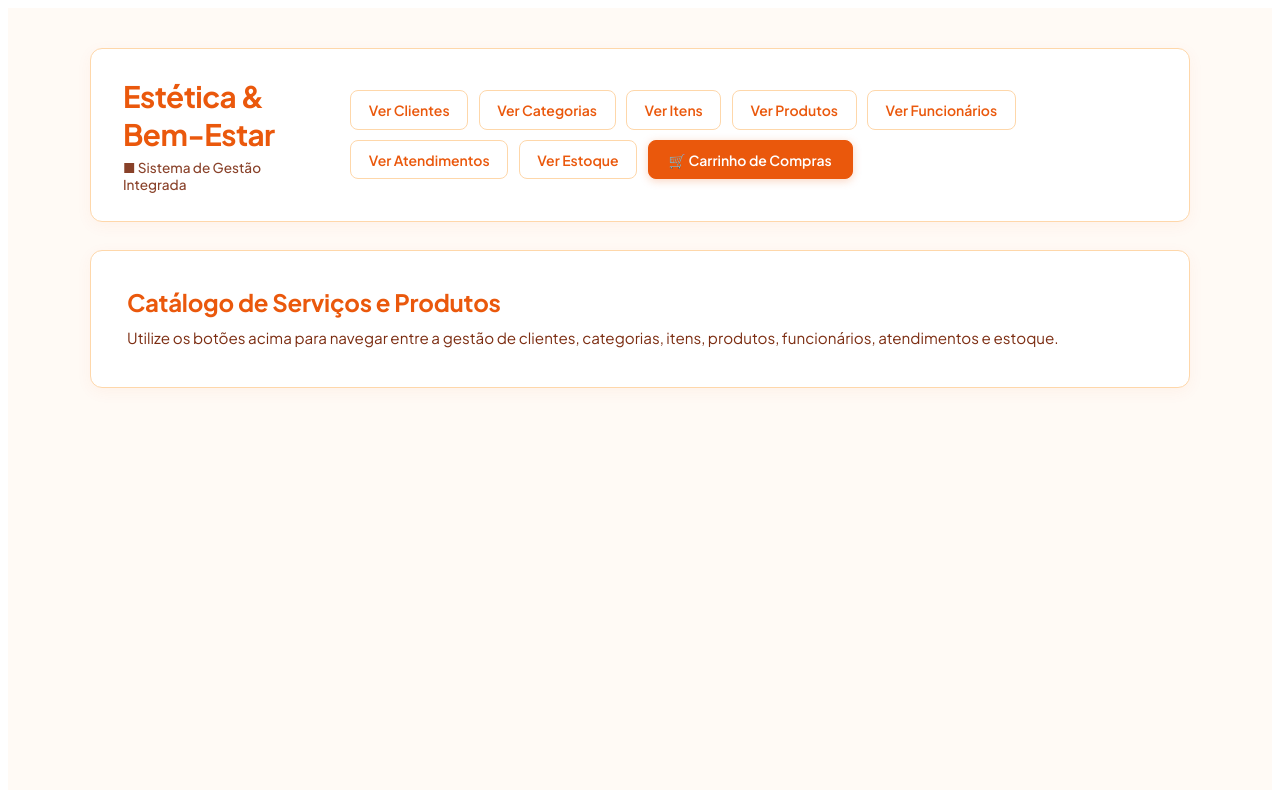
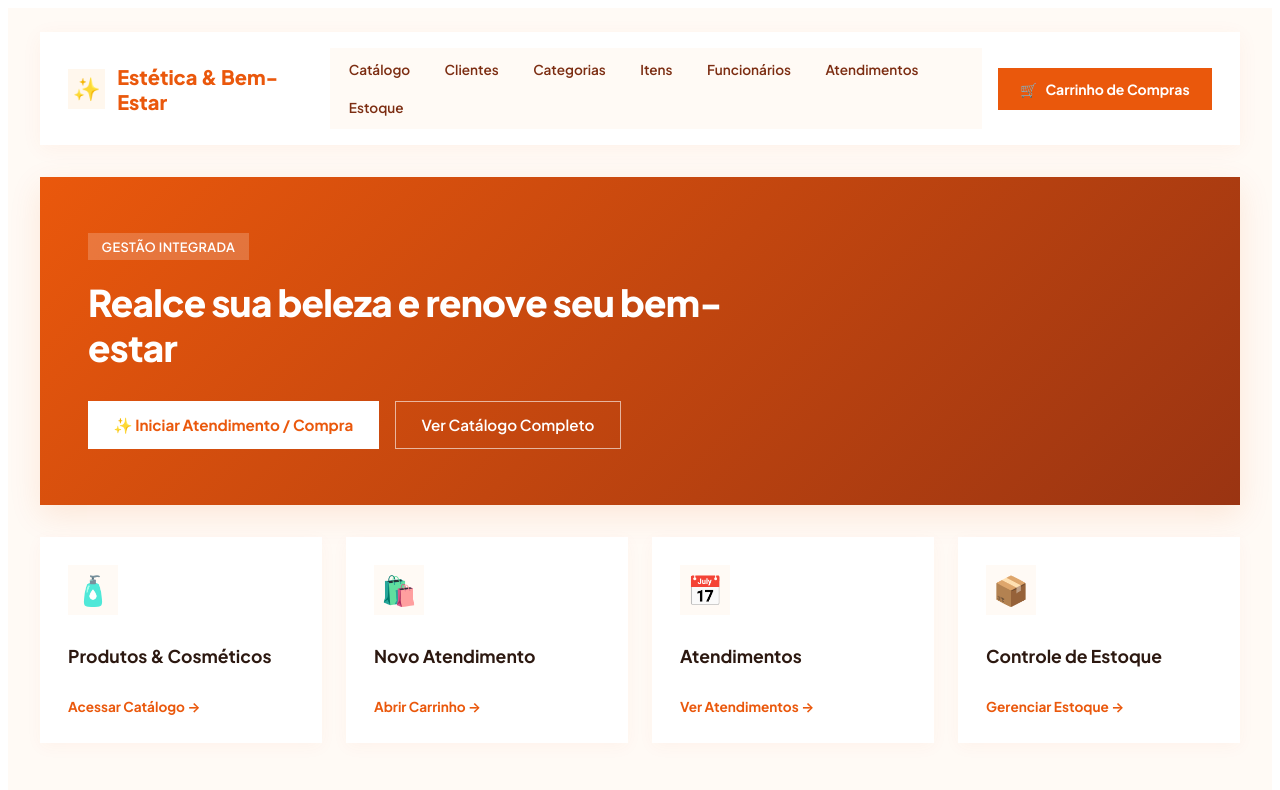
Before and after one commit to LucasAzeG/loja_bem_estar, an Angular app in the folder loja_bem_estar/: page / in a window 1280 px wide. Shown: the top 790 px of the page. Built offline with nearby package versions, Linux system fonts and the light colour scheme.

Commit message:
fazendo desing pro home

```diff
--- a/loja_bem_estar/src/app/components/home.component/home.component.css
+++ b/loja_bem_estar/src/app/components/home.component/home.component.css
@@ -1,148 +1,243 @@
-/* ==========================================================================
-   1. IMPORTAÇÕES E CONFIGURAÇÕES GLOBAIS
-   ========================================================================== */
+@import url('https://fonts.googleapis.com/css2?family=Plus+Jakarta+Sans:wght@400;500;600;700;800&display=swap');
 
-/* Importação da fonte moderna 'Plus Jakarta Sans' do Google Fonts */
-@import url('https://fonts.googleapis.com/css2?family=Plus+Jakarta+Sans:wght@400;500;600;700&display=swap');
-
-/* Configuração do container raiz da página (:host é a tag do próprio componente Angular) */
 :host {
   display: block;
   min-height: 100vh;
-  background-color: #fffaf5; /* Fundo em tom creme quente e suave */
+  background-color: #fffaf5;
   font-family: 'Plus Jakarta Sans', system-ui, -apple-system, sans-serif;
-  color: #2c1810;            /* Cor de texto principal (marrom escuro aconchegante) */
-  padding: 2.5rem 1.5rem;
+  color: #2c1810;
+  padding: 1.5rem 2rem 4rem 2rem;
 }
 
-/* Centralizador de conteúdo para evitar que a tela estique demais em monitores grandes */
-.container {
-  max-width: 1100px;
+.storefront-container {
+  max-width: 1200px;
   margin: 0 auto;
 }
 
 /* ==========================================================================
-   2. CABEÇALHO E BARRA DE NAVEGAÇÃO (HEADER)
+   1. NAVBAR RETANGULAR
    ========================================================================== */
-
-/* Card de cabeçalho: alinha o título da loja e os botões de atalho */
-.header-container {
+.navbar {
   display: flex;
   justify-content: space-between;
   align-items: center;
-  padding: 1.75rem 2rem;
+  padding: 1rem 1.75rem;
   background-color: #ffffff;
-  border: 1px solid #fed7aa;  /* Borda laranja pastel discreta */
-  border-radius: 12px;         /* Cantos arredondados para um visual moderno */
-  box-shadow: 0 4px 16px rgba(234, 88, 12, 0.05); /* Sombra muito suave em tom quente */
-  margin-bottom: 1.75rem;
+  border-radius: 0;
+  box-shadow: 0 4px 20px rgba(234, 88, 12, 0.05);
+  margin-bottom: 2rem;
+  gap: 1rem;
+}
+
+.brand {
+  display: flex;
+  align-items: center;
+  gap: 0.75rem;
+}
+
+.brand-logo {
+  font-size: 1.4rem;
+  background: #fff7ed;
+  width: 40px;
+  height: 40px;
+  display: flex;
+  align-items: center;
+  justify-content: center;
+  border-radius: 0;
+}
+
+.brand-title {
+  font-weight: 800;
+  font-size: 1.25rem;
+  color: #ea580c;
+}
+
+.nav-links {
+  display: flex;
+  gap: 0.25rem;
+  background-color: #fffaf5;
+  padding: 0.25rem;
+  border-radius: 0;
+  flex-wrap: wrap;
+}
+
+.nav-link {
+  text-decoration: none;
+  color: #7c2d12;
+  font-size: 0.85rem;
+  font-weight: 600;
+  padding: 0.55rem 0.95rem;
+  border-radius: 0;
+  transition: all 0.2s ease;
+}
+
+.nav-link:hover {
+  color: #ea580c;
+  background-color: #ffffff;
+}
+
+.btn-cart {
+  display: flex;
+  align-items: center;
+  gap: 0.5rem;
+  background-color: #ea580c;
+  color: #ffffff;
+  border: none;
+  border-radius: 0;
+  padding: 0.75rem 1.4rem;
+  font-family: inherit;
+  font-size: 0.875rem;
+  font-weight: 700;
+  cursor: pointer;
+  transition: background-color 0.2s ease;
+  white-space: nowrap;
+}
+
+.btn-cart:hover {
+  background-color: #c2410c;
+}
+
+/* ==========================================================================
+   2. HERO BANNER RETANGULAR
+   ========================================================================== */
+.hero-banner {
+  background: linear-gradient(135deg, #ea580c 0%, #9a3412 100%);
+  border-radius: 0;
+  padding: 3.5rem 3rem;
+  color: #ffffff;
+  margin-bottom: 2rem;
+  box-shadow: 0 10px 30px rgba(234, 88, 12, 0.12);
+}
+
+.hero-content {
+  max-width: 650px;
+}
+
+.hero-badge {
+  display: inline-block;
+  background-color: rgba(255, 255, 255, 0.2);
+  padding: 0.35rem 0.85rem;
+  border-radius: 0;
+  font-size: 0.8rem;
+  font-weight: 600;
+  letter-spacing: 0.03em;
+  margin-bottom: 1.25rem;
+  text-transform: uppercase;
+}
+
+.hero-content h1 {
+  font-size: 2.3rem;
+  font-weight: 800;
+  line-height: 1.2;
+  margin: 0 0 2rem 0;
+  letter-spacing: -0.02em;
+}
+
+.hero-actions {
+  display: flex;
+  gap: 1rem;
+  flex-wrap: wrap;
+}
+
+.btn-hero-primary {
+  background-color: #ffffff;
+  color: #ea580c;
+  border: none;
+  border-radius: 0;
+  padding: 0.85rem 1.6rem;
+  font-family: inherit;
+  font-size: 0.95rem;
+  font-weight: 700;
+  cursor: pointer;
+  transition: background-color 0.2s ease;
+}
+
+.btn-hero-primary:hover {
+  background-color: #fff7ed;
+}
+
+.btn-hero-secondary {
+  background-color: transparent;
+  color: #ffffff;
+  border: 1px solid rgba(255, 255, 255, 0.6);
+  border-radius: 0;
+  padding: 0.85rem 1.6rem;
+  font-family: inherit;
+  font-size: 0.95rem;
+  font-weight: 600;
+  cursor: pointer;
+  transition: background-color 0.2s ease;
+}
+
+.btn-hero-secondary:hover {
+  background-color: rgba(255, 255, 255, 0.15);
+}
+
+/* ==========================================================================
+   3. CARDS DE DESTAQUE QUADRADOS
+   ========================================================================== */
+.store-features {
+  display: grid;
+  grid-template-columns: repeat(auto-fit, minmax(230px, 1fr));
   gap: 1.5rem;
 }
 
-/* Título principal da loja no cabeçalho */
-.header-container h1 {
-  color: #ea580c;             /* Laranja vibrante principal */
-  font-size: 1.85rem;
-  font-weight: 700;
-  letter-spacing: -0.02em;
-  margin: 0;
+.feature-card {
+  background-color: #ffffff;
+  border-radius: 0;
+  padding: 1.75rem;
+  cursor: pointer;
+  box-shadow: 0 4px 16px rgba(234, 88, 12, 0.04);
+  transition: all 0.2s ease;
+  display: flex;
+  flex-direction: column;
+  justify-content: space-between;
+  min-height: 150px;
+  border: none;
 }
 
-/* Subtítulo / Descrição da empresa */
-.header-container p {
-  color: #7c2d12;
-  font-size: 0.85rem;
-  font-weight: 500;
-  margin: 0.35rem 0 0 0;
-  opacity: 0.9;
+.feature-card:hover {
+  transform: translateY(-3px);
+  box-shadow: 0 8px 24px rgba(234, 88, 12, 0.12);
 }
 
-/* ==========================================================================
-   3. GRUPO DE BOTÕES E ATALHOS DE NAVEGAÇÃO
-   ========================================================================== */
-
-/* Agrupador flexível para alinhar os botões com quebra automática de linha */
-.acoes {
+.feature-icon {
+  font-size: 1.8rem;
+  background-color: #fffaf5;
+  width: 50px;
+  height: 50px;
   display: flex;
   align-items: center;
-  gap: 0.65rem;
-  flex-wrap: wrap;
+  justify-content: center;
+  border-radius: 0;
+  margin-bottom: 1rem;
 }
 
-/* Estilo base para botões secundários (vazados) */
-.btn-outline {
-  background-color: #ffffff;
-  color: #ea580c;
-  border: 1px solid #fed7aa;   /* Borda mais suave para não poluir o visual */
-  border-radius: 8px;          /* Arredondamento elegante dos botões */
-  padding: 0.6rem 1.1rem;
-  font-family: inherit;
-  font-size: 0.875rem;
-  font-weight: 600;
-  cursor: pointer;
-  /* Transição suave para efeitos de hover e clique */
-  transition: all 0.2s cubic-bezier(0.4, 0, 0.2, 1);
+.feature-card h3 {
+  font-size: 1.1rem;
+  font-weight: 700;
+  color: #2c1810;
+  margin: 0 0 1rem 0;
 }
 
-/* Efeito ao passar o mouse nos botões secundários */
-.btn-outline:hover {
-  background-color: #fff7ed;
-  border-color: #ea580c;
-  color: #c2410c;
-  transform: translateY(-1px); /* Micro-elevação para dar sensação de clique */
-  box-shadow: 0 2px 6px rgba(234, 88, 12, 0.1);
+.feature-link {
+  font-size: 0.85rem;
+  font-weight: 700;
+  color: #ea580c;
 }
 
-/* Estilo para o botão de ação principal (destaque preenchido) */
-.btn-primary {
-  background-color: #ea580c;
-  color: #ffffff;
-  border: 1px solid #ea580c;
-  border-radius: 8px;
-  padding: 0.6rem 1.25rem;
-  font-family: inherit;
-  font-size: 0.875rem;
-  font-weight: 600;
-  cursor: pointer;
-  /* Transição suave para a animação do botão principal */
-  transition: all 0.2s cubic-bezier(0.4, 0, 0.2, 1);
-  box-shadow: 0 2px 8px rgba(234, 88, 12, 0.25); /* Destaque tridimensional */
+@media (max-width: 900px) {
+  .navbar {
+    flex-direction: column;
+    align-items: stretch;
+  }
+  .nav-links {
+    justify-content: center;
+  }
+  .hero-banner {
+    padding: 2.5rem 1.75rem;
+  }
+  .hero-content h1 {
+    font-size: 1.85rem;
+  }
 }
-
-/* Efeito ao passar o mouse no botão principal */
-.btn-primary:hover {
-  background-color: #c2410c;
-  border-color: #c2410c;
-  transform: translateY(-1px);
-  box-shadow: 0 4px 12px rgba(234, 88, 12, 0.35);
-}
-
-/* ==========================================================================
-   4. CARD DE BOAS-VINDAS / CONTEÚDO PRINCIPAL
-   ========================================================================== */
-
-/* Painel principal de boas-vindas da home */
-.card-bem-vindo {
-  background-color: #ffffff;
-  border: 1px solid #fed7aa;
-  border-radius: 12px;
-  padding: 2.25rem;
-  box-shadow: 0 4px 16px rgba(234, 88, 12, 0.05);
-}
-
-/* Título da seccional interna */
-.card-bem-vindo h2 {
-  color: #ea580c;
-  font-size: 1.5rem;
-  font-weight: 700;
-  margin: 0 0 0.6rem 0;
-  letter-spacing: -0.01em;
-}
-
-/* Texto descritivo e orientações do painel principal */
-.card-bem-vindo p {
-  color: #7c2d12;
-  font-size: 0.95rem;
-  line-height: 1.6;            /* Melhora a legibilidade do texto */
-  margin: 0;
-}
--- a/loja_bem_estar/src/app/components/home.component/home.component.html
+++ b/loja_bem_estar/src/app/components/home.component/home.component.html
@@ -1,34 +1,72 @@
-<!-- Container principal que centraliza e delimita a largura do layout da Home -->
-<div class="container">
+<div class="storefront-container">
 
-  <!-- Cabeçalho da página: agrupa a identificação do sistema e a barra de navegação -->
-  <header class="header-container">
-
-    <!-- Bloco de títulos da aplicação -->
-    <div>
-      <h1>Estética & Bem-Estar</h1>
-      <p>■ Sistema de Gestão Integrada</p>
+  <!-- Navbar Superior Retangular -->
+  <header class="navbar">
+    <div class="brand">
+      <div class="brand-logo">✨</div>
+      <span class="brand-title">Estética & Bem-Estar</span>
     </div>
 
-    <!-- Seção de navegação: agrupa os botões de atalho -->
-    <div class="acoes">
-      <button routerLink="/clientes" class="btn-outline">Ver Clientes</button>
-      <button routerLink="/categorias" class="btn-outline">Ver Categorias</button>
-      <button routerLink="/itens" class="btn-outline">Ver Itens</button>
-      <button routerLink="/produtos/catalogo" class="btn-outline">Ver Produtos</button>
-      <button routerLink="/funcionarios" class="btn-outline">Ver Funcionários</button>
-      <button routerLink="/atendimentos" class="btn-outline">Ver Atendimentos</button>
-      <button routerLink="/estoque" class="btn-outline">Ver Estoque</button>
+    <!-- Links de Navegação Principal -->
+    <nav class="nav-links">
+      <a routerLink="/produtos/catalogo" class="nav-link">Catálogo</a>
+      <a routerLink="/clientes" class="nav-link">Clientes</a>
+      <a routerLink="/categorias" class="nav-link">Categorias</a>
+      <a routerLink="/itens" class="nav-link">Itens</a>
+      <a routerLink="/funcionarios" class="nav-link">Funcionários</a>
+      <a routerLink="/atendimentos" class="nav-link">Atendimentos</a>
+      <a routerLink="/estoque" class="nav-link">Estoque</a>
+    </nav>
 
-      <!-- Botão principal em destaque para abrir diretamente o Carrinho de Compras -->
-      <button routerLink="/atendimentos/novo" class="btn-primary">🛒 Carrinho de Compras</button>
-    </div>
+    <!-- Botão de Ação do Carrinho -->
+    <button routerLink="/atendimentos/novo" class="btn-cart">
+      <span class="cart-icon">🛒</span>
+      <span>Carrinho de Compras</span>
+    </button>
   </header>
 
-  <!-- Área de conteúdo principal -->
-  <main class="card-bem-vindo">
-    <h2>Catálogo de Serviços e Produtos</h2>
-    <p>Utilize os botões acima para navegar entre a gestão de clientes, categorias, itens, produtos, funcionários, atendimentos e estoque.</p>
-  </main>
+  <!-- Banner Hero Quadrado -->
+  <section class="hero-banner">
+    <div class="hero-content">
+      <span class="hero-badge">Gestão Integrada</span>
+      <h1>Realce sua beleza e renove seu bem-estar</h1>
+
+      <div class="hero-actions">
+        <button routerLink="/atendimentos/novo" class="btn-hero-primary">
+          ✨ Iniciar Atendimento / Compra
+        </button>
+        <button routerLink="/produtos/catalogo" class="btn-hero-secondary">
+          Ver Catálogo Completo
+        </button>
+      </div>
+    </div>
+  </section>
+
+  <!-- Grade de Atalhos/Destaques Sem Descrições -->
+  <section class="store-features">
+    <div class="feature-card" routerLink="/produtos/catalogo">
+      <div class="feature-icon">🧴</div>
+      <h3>Produtos & Cosméticos</h3>
+      <span class="feature-link">Acessar Catálogo →</span>
+    </div>
+
+    <div class="feature-card" routerLink="/atendimentos/novo">
+      <div class="feature-icon">🛍️</div>
+      <h3>Novo Atendimento</h3>
+      <span class="feature-link">Abrir Carrinho →</span>
+    </div>
+
+    <div class="feature-card" routerLink="/atendimentos">
+      <div class="feature-icon">📅</div>
+      <h3>Atendimentos</h3>
+      <span class="feature-link">Ver Atendimentos →</span>
+    </div>
+
+    <div class="feature-card" routerLink="/estoque">
+      <div class="feature-icon">📦</div>
+      <h3>Controle de Estoque</h3>
+      <span class="feature-link">Gerenciar Estoque →</span>
+    </div>
+  </section>
 
 </div>
```
